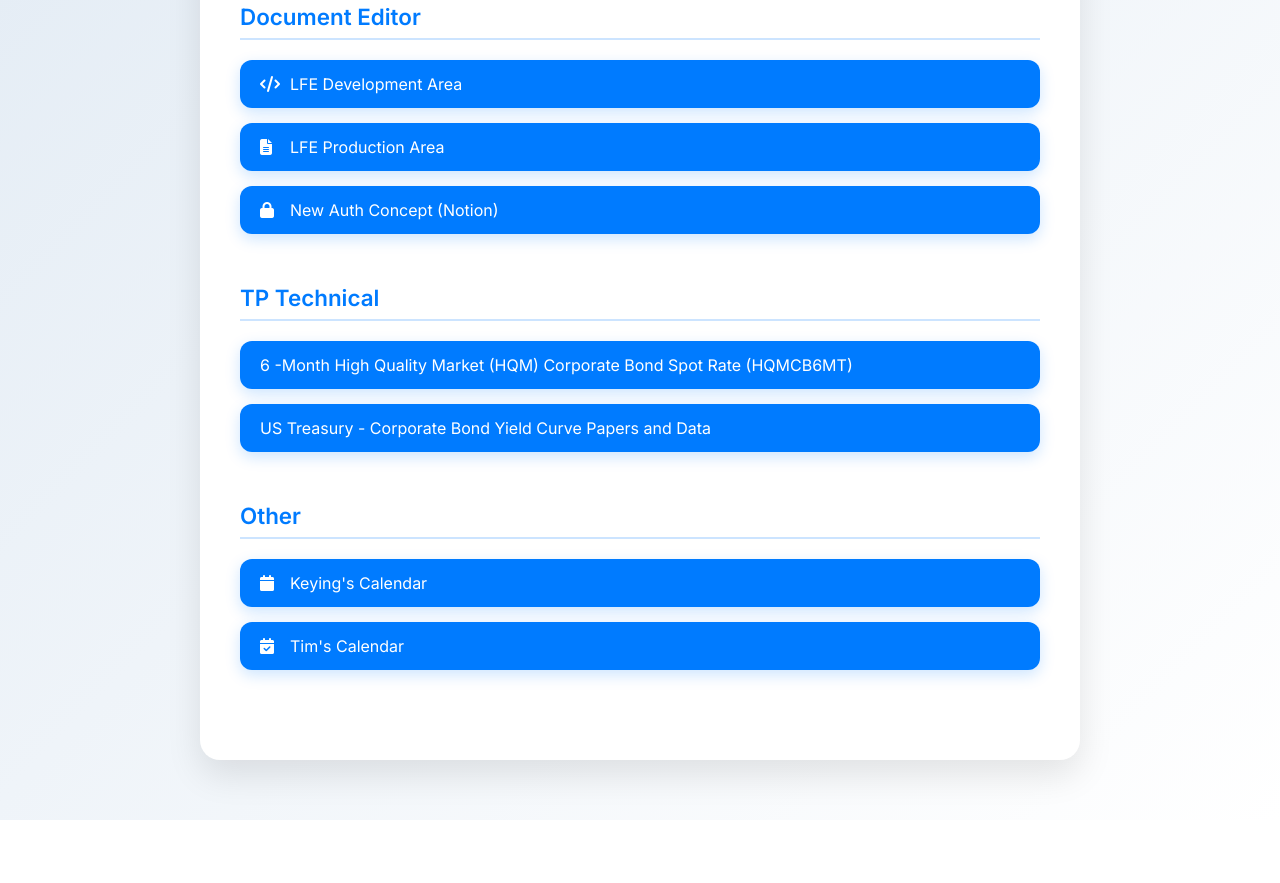
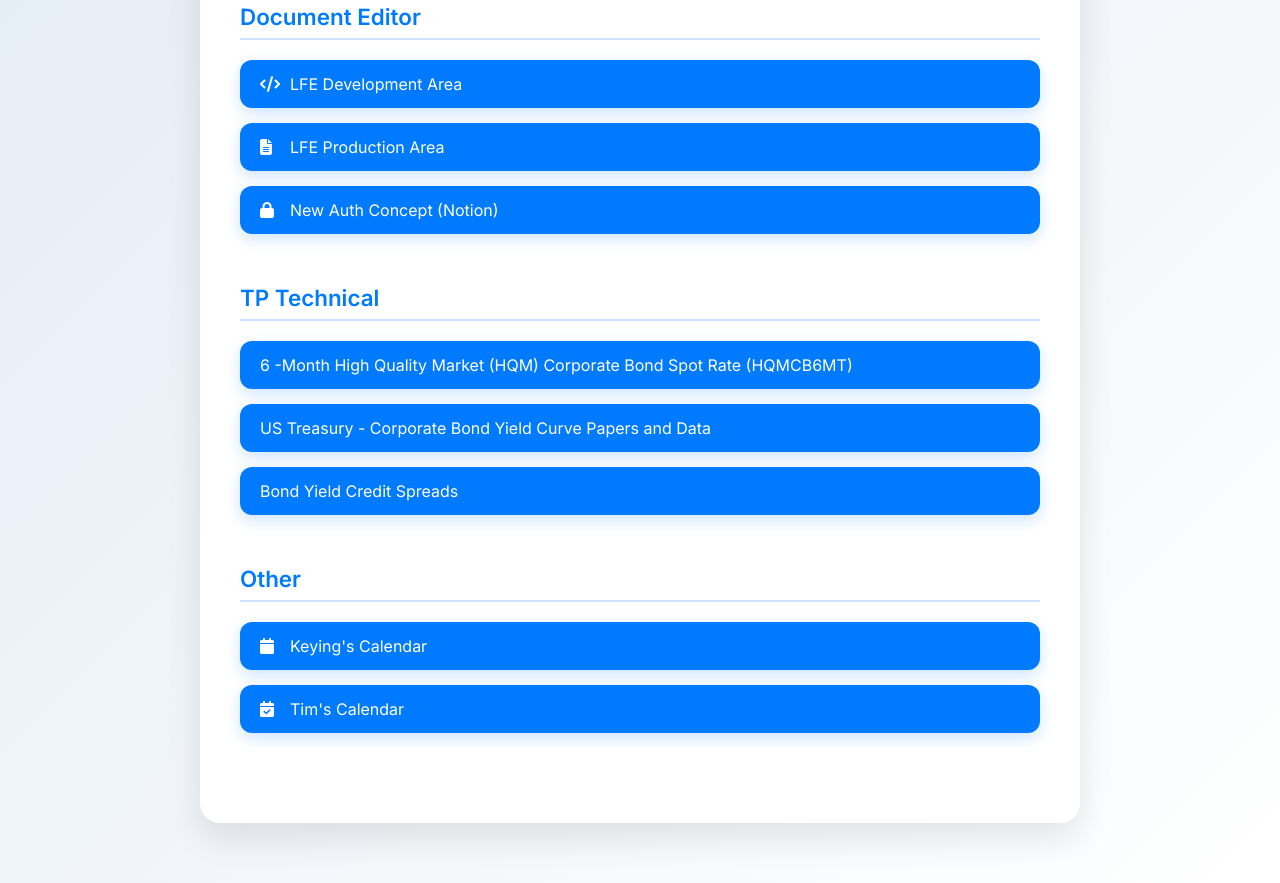
Before and after one commit to Timtpx/Link-collection, a plain HTML site: page index.html in a window 1280 px wide. Shown: the part 494-1377 px from the top of the page. Before the commit the page ends 1314 px from the top, so only its background shows below. Drawn offline with Linux system fonts and the light colour scheme.

Commit message:
Update index.html

```diff
--- a/index.html
+++ b/index.html
@@ -119,6 +119,7 @@
       <ul>
         <li><a href="https://fred.stlouisfed.org/series/HQMCB6MT" target="_blank"> 6 -Month High Quality Market (HQM) Corporate Bond Spot Rate (HQMCB6MT)</a></li>
         <li><a href="https://home.treasury.gov/data/treasury-coupon-issues-and-corporate-bond-yield-curve/corporate-bond-yield-curve" target="_blank"> US Treasury - Corporate Bond Yield Curve Papers and Data</a></li>
+        <li><a href="https://www.longtermtrends.net/bond-yield-credit-spreads/" target="_blank"> Bond Yield Credit Spreads</a></li>
       </ul>
     </div>
 
```
